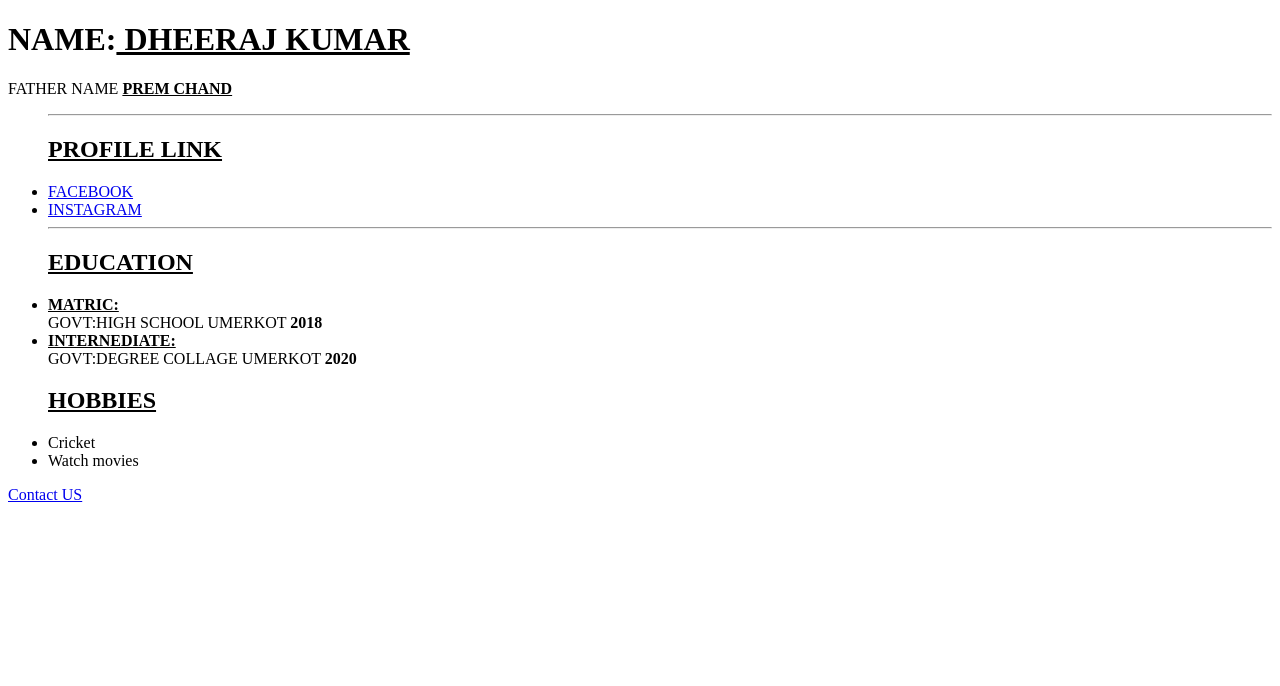
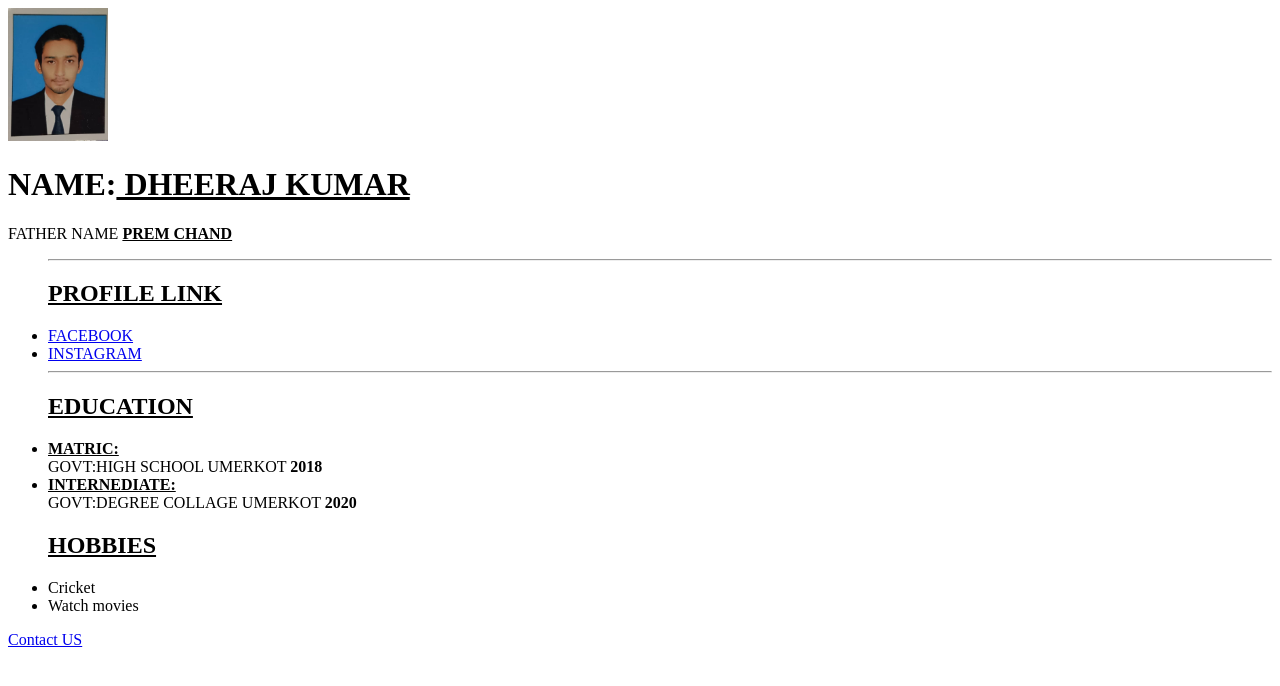
Before and after one commit to Dheeraj321123/Assigment-2, a plain HTML site: page index.html in a window 1280 px wide. Drawn offline with Linux system fonts and the light colour scheme.

Commit message:
Assiment with Image Tag

```diff
--- a/index.html
+++ b/index.html
@@ -6,6 +6,7 @@
     <title>INFORMATION</title>
 </head>
 <body>
+    <img src="/WhatsApp Image 2024-04-01 at 19.32.38_692ba7e6.jpg " alt="My Image" width="100px">
     <h1>NAME:<u> DHEERAJ KUMAR</u></h1>
     <p>FATHER NAME <b> <u> PREM CHAND</u></b></p>
     <ul>
```
Also changed, not shown: WhatsApp Image 2024-04-01 at 19.32.38_692ba7e6.jpg (added).
